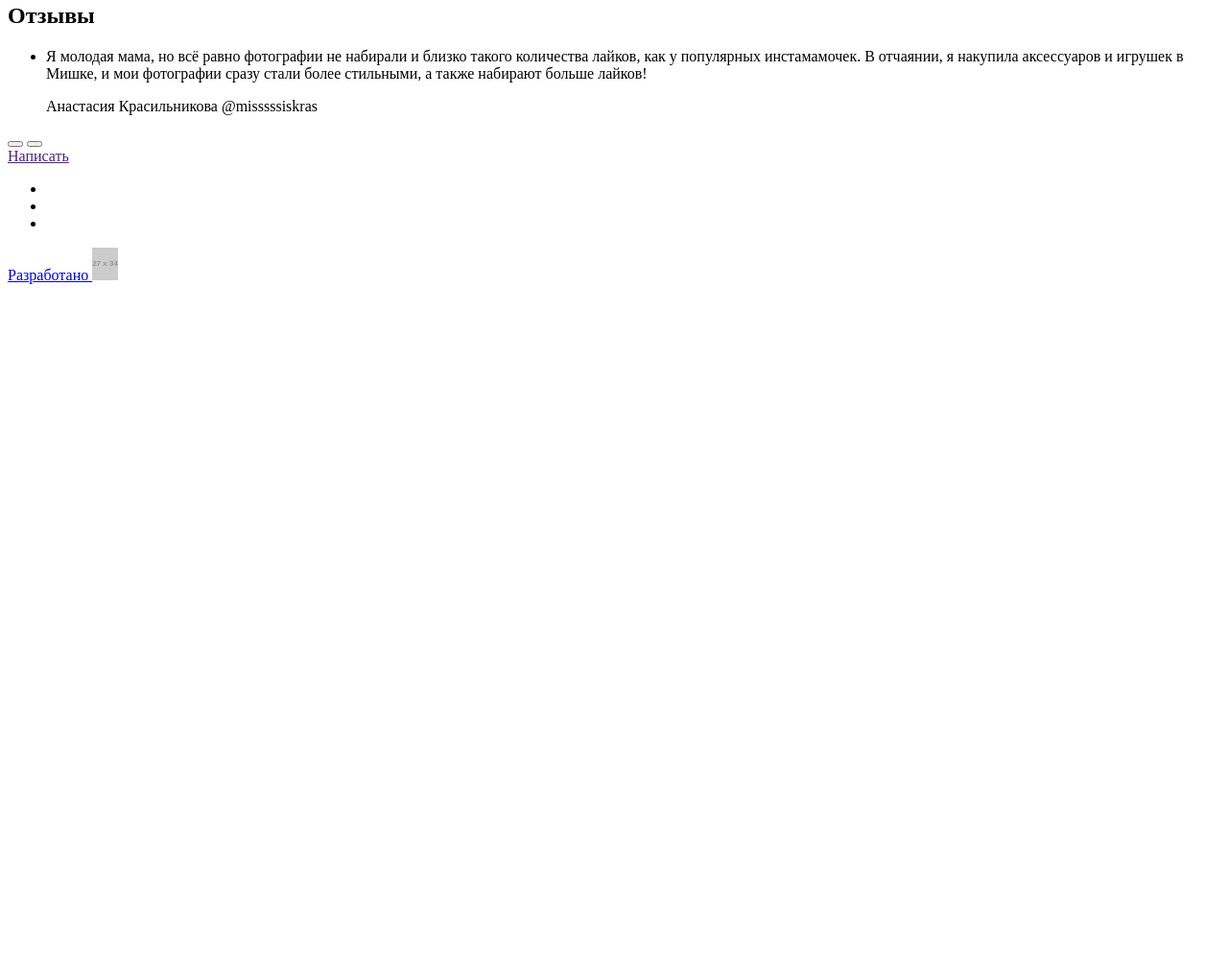
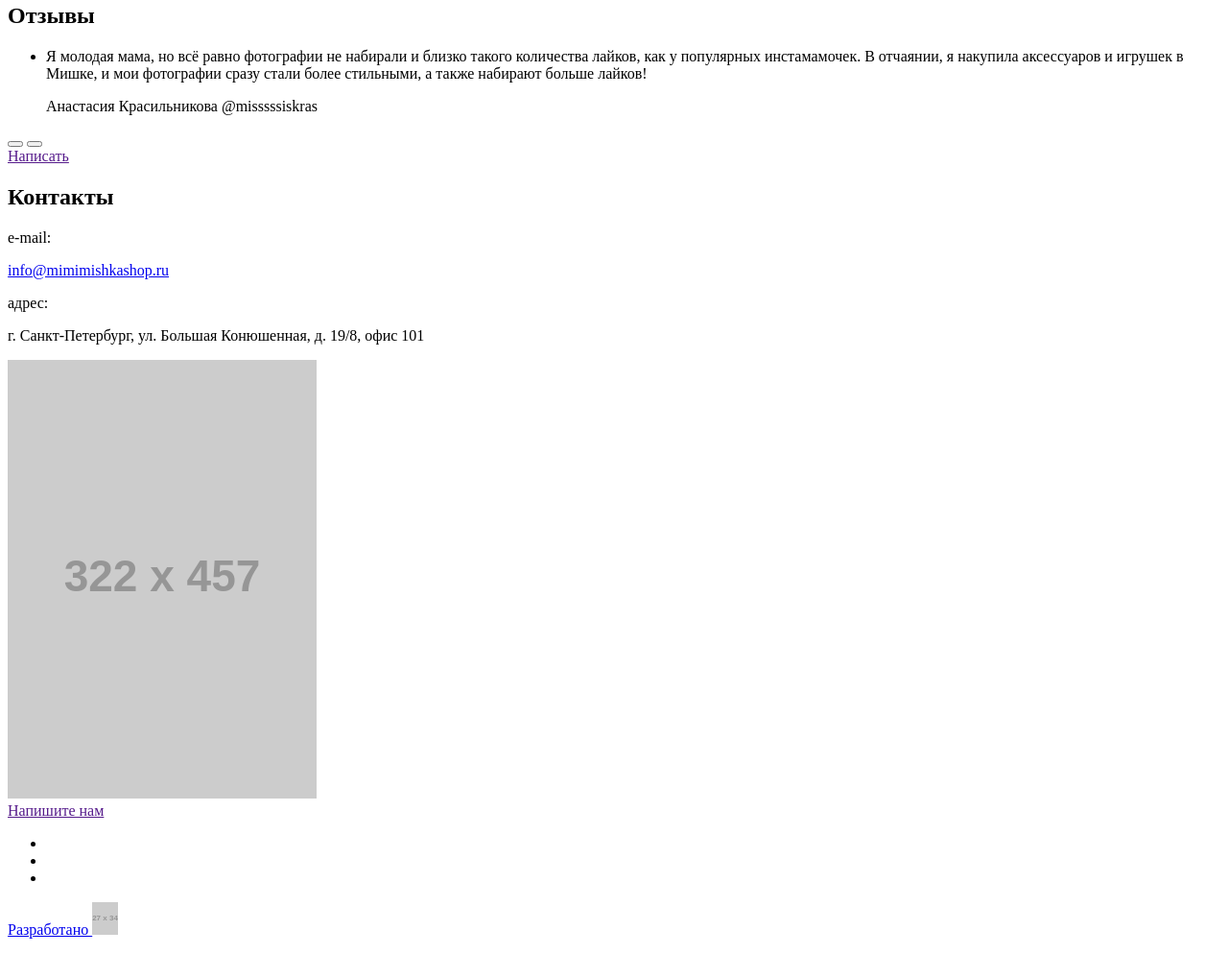
Before and after one commit to aliks-ray/1305465-mishka-20, a plain HTML site: page source/index.html in a window 1280 px wide. Shown: the part 1034-2028 px from the top of the page at 96% size. Before the commit the page ends 1346 px from the top, so only its background shows below. Drawn offline with Linux system fonts and the light colour scheme; placeholder pictures from the web are drawn by us.

Commit message:
Размечен блок контактов

```diff
--- a/source/index.html
+++ b/source/index.html
@@ -116,6 +116,22 @@
         <a class="testimonials__write button" href="">Написать</a>
       </section>
 
+      <section class="contacts">
+        <h2 class="contacts__title">Контакты</h2>
+        <div class="contacts__row email">
+          <p class="email__title">e-mail:</p>
+          <a class="email__link" href="mailto:info@mimimishkashop.ru">info@mimimishkashop.ru</a>
+        </div>
+        <div class="contacts__row adress">
+          <p class="adress__title">адрес:</p>
+          <p class="adress__text">г. Санкт-Петербург, ул. Большая Конюшенная, д. 19/8, офис 101</p>
+        </div>
+        <div class="contacts__map">
+          <img class="map" src="https://via.placeholder.com/322x457" width="322" height="457" alt="Магазин Мишка на карте">
+        </div>
+        <a class="contacts__write-us button" href="">Напишите нам</a>
+      </section>
+
     </main>
 
     <footer class="main-footer">
```
